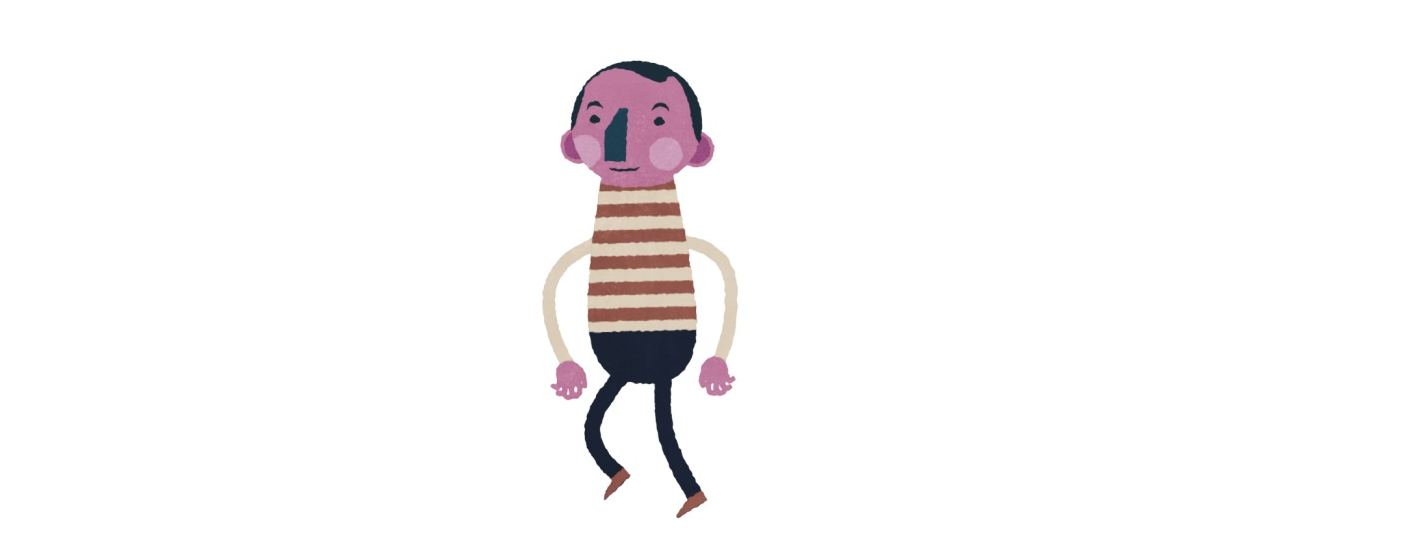
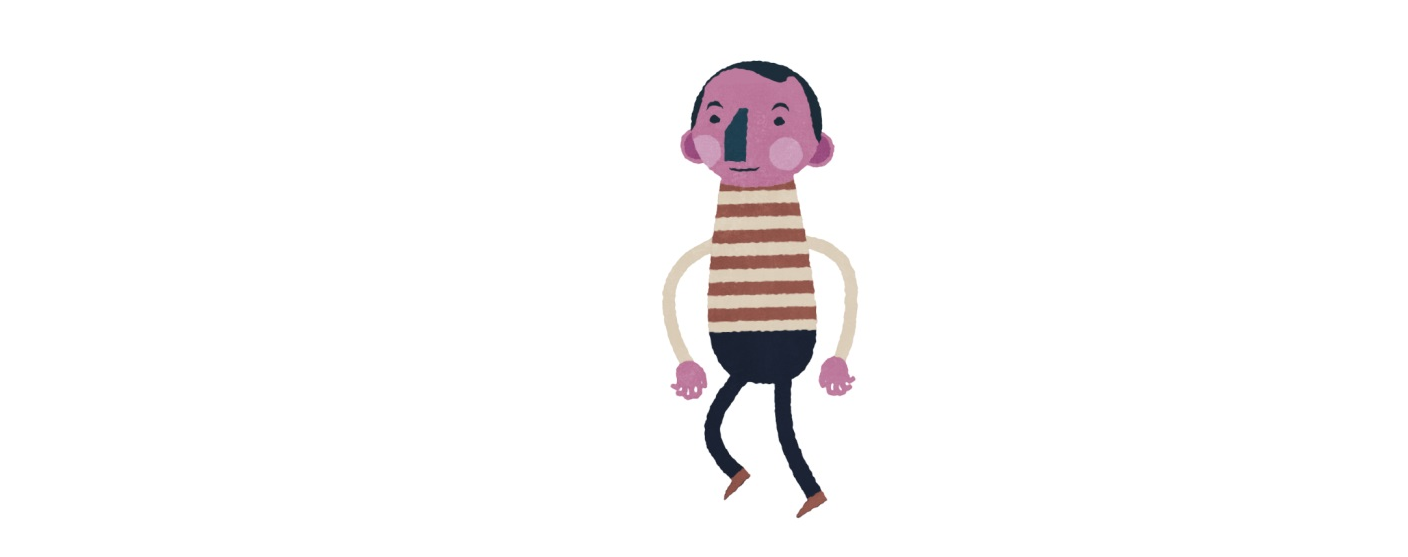
Before and after one commit to yessica0280/HTML_Perez_Yessica, a plain HTML site: page REPASO DIA 3/index3.html in a window 1280 px wide. Shown: the part 119-676 px from the top of the page, 1408 px wide, since content can reach past the window. Drawn offline with Linux system fonts and the light colour scheme.

Commit message:
REFUERZO

```diff
--- a/REPASO DIA 3/style3.css
+++ b/REPASO DIA 3/style3.css
@@ -9,6 +9,7 @@ body{
     position: absolute;
     width: 100%;
     height: 100%;
+    left: 10vw;
 }
 #imagen1{
     display: grid;
```
